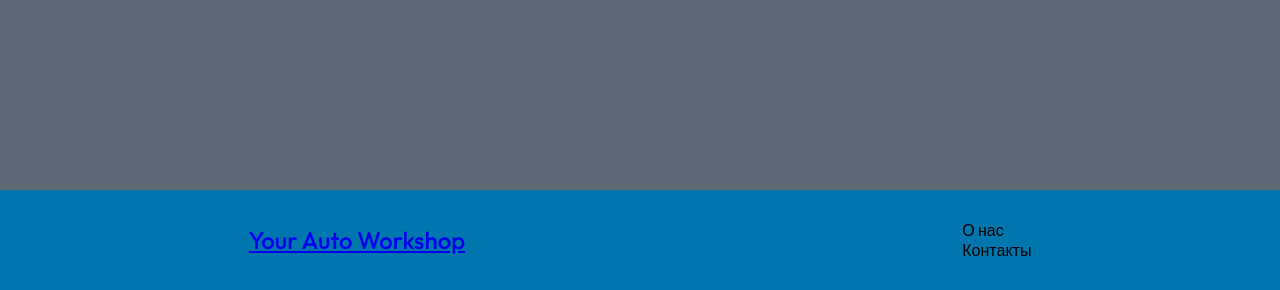
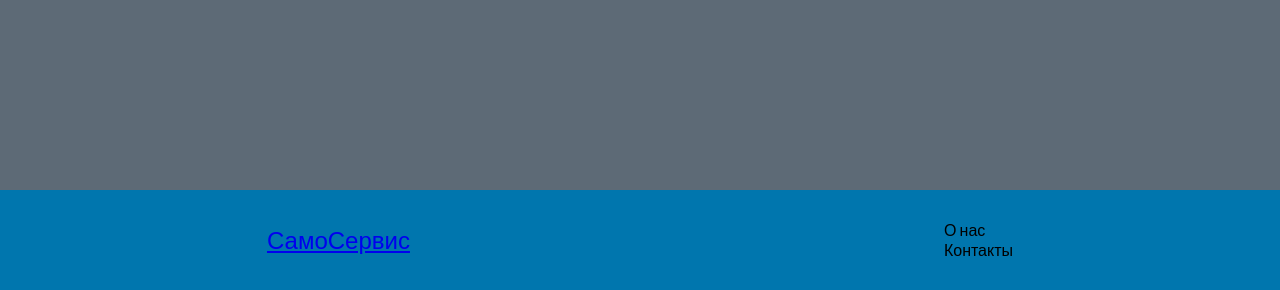
Before and after one commit to eastman19deni/AutoServiceProjectForMTUCI, a plain HTML site: page second_part/index.html in a window 1280 px wide. Shown: the part 530-820 px from the top of the page. Drawn offline with Linux system fonts and the light colour scheme.

Commit message:
changed Botton side name

```diff
--- a/second_part/index.html
+++ b/second_part/index.html
@@ -34,7 +34,7 @@
     </section>
 
     <section class="Botton">
-        <h1><a href="../index.html">Your Auto Workshop</a></h1>
+        <h1><a href="../index.html">СамоСервис</a></h1>
         <p>О нас</a><br>
             Контакты<br>
         </p>
```
